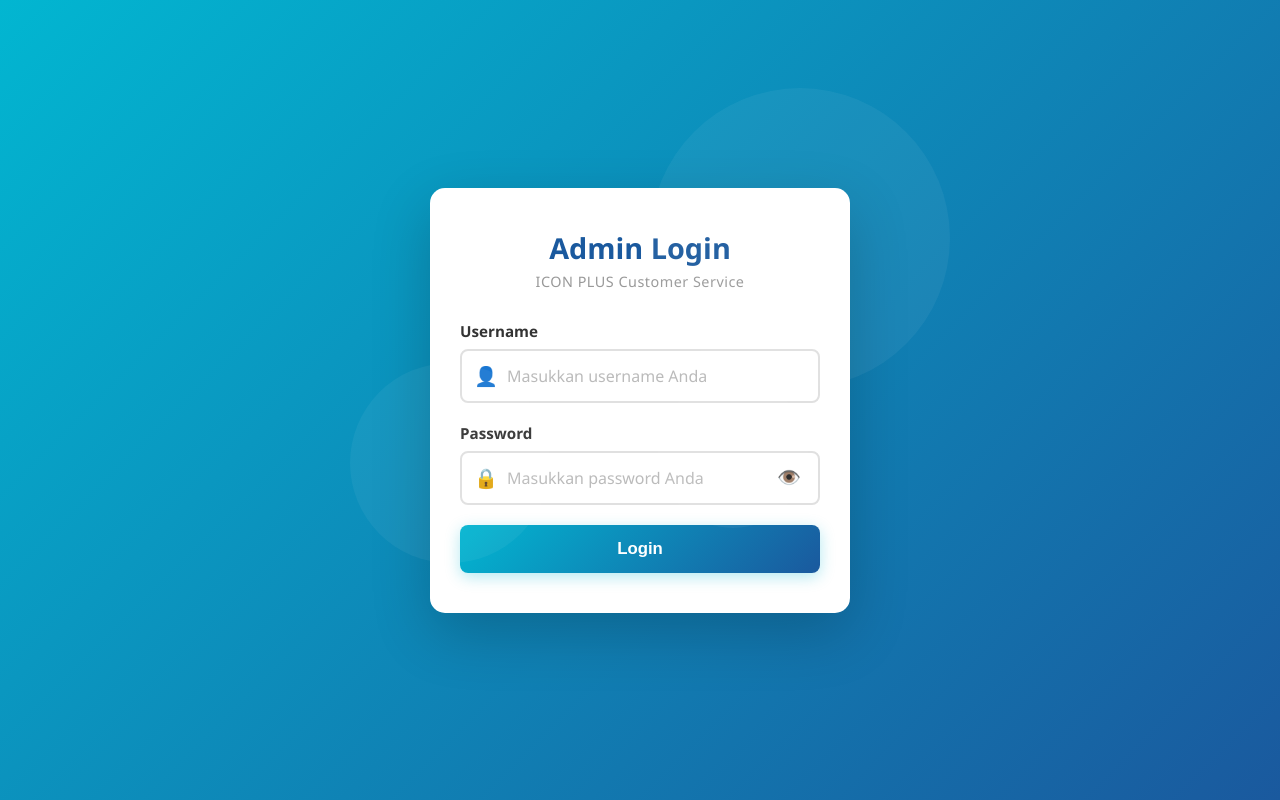
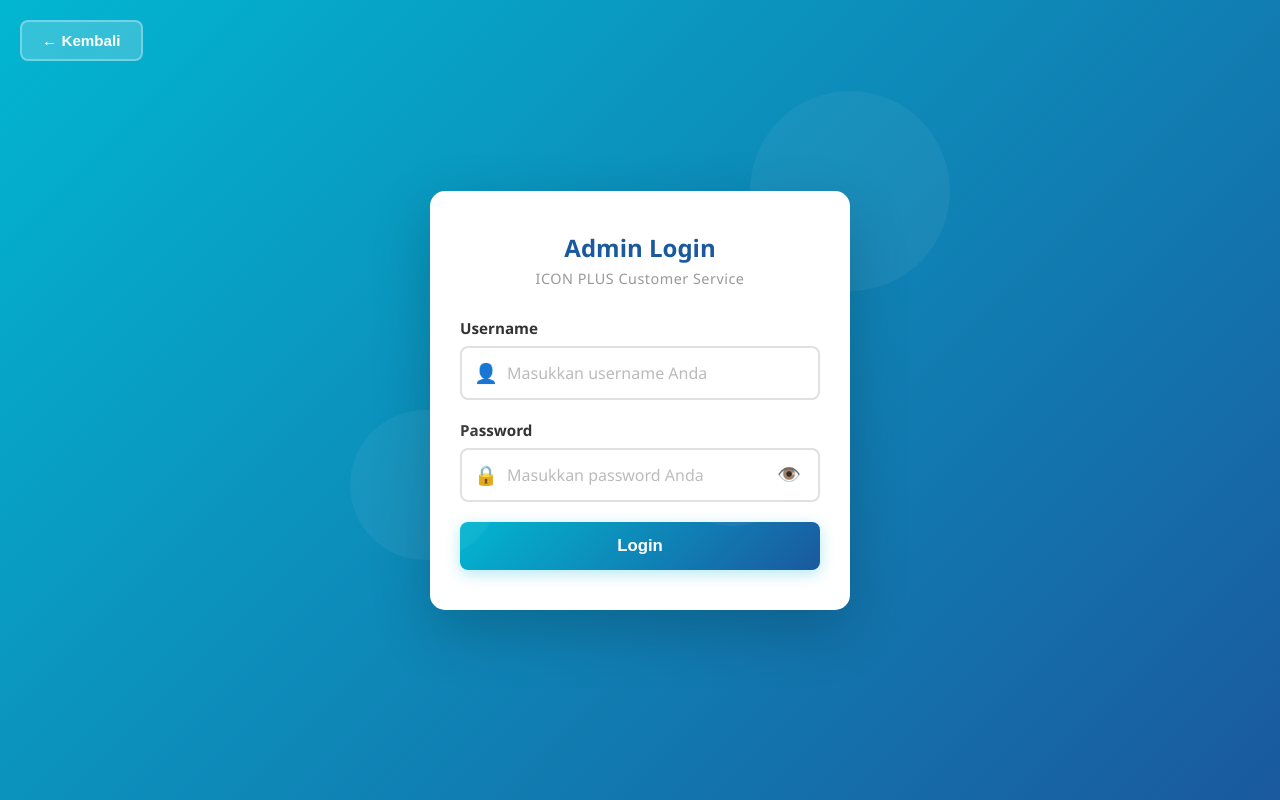
Before and after one commit to Weellyyy/ProjectMagangAntrianAPP, a React (Create React App) app in the folder frontend/: page /admin/login in a window 1280 px wide. Built offline with nearby package versions, Linux system fonts and the light colour scheme.

Commit message:
add back button

```diff
--- a/frontend/src/component/AdminLogin.js
+++ b/frontend/src/component/AdminLogin.js
@@ -62,6 +62,14 @@
 
   return (
     <div className="admin-login-page">
+      <button
+        className="back-to-home-btn"
+        onClick={() => navigate('/')}
+        title="Kembali ke halaman utama"
+      >
+        ← Kembali
+      </button>
+
       <div className="login-container">
         <div className="login-box">
           <div className="logo-section">
--- a/frontend/src/styles/globals.css
+++ b/frontend/src/styles/globals.css
@@ -854,12 +854,43 @@
   min-height: 100vh;
   background: linear-gradient(135deg, var(--primary) 0%, var(--secondary) 100%);
   display: flex;
+  flex-direction: column;
   justify-content: center;
   align-items: center;
   padding: 20px;
   position: relative;
   overflow: hidden;
   font-family: 'Segoe UI', 'Roboto', sans-serif;
+}
+
+/* Back to Home Button */
+.back-to-home-btn {
+  position: absolute;
+  top: 20px;
+  left: 20px;
+  background: rgba(255, 255, 255, 0.2);
+  color: var(--white);
+  border: 2px solid rgba(255, 255, 255, 0.3);
+  padding: 10px 20px;
+  border-radius: 8px;
+  font-size: 0.95rem;
+  font-weight: 600;
+  cursor: pointer;
+  transition: all 0.3s ease;
+  display: flex;
+  align-items: center;
+  gap: 8px;
+  z-index: 10;
+}
+
+.back-to-home-btn:hover {
+  background: rgba(255, 255, 255, 0.3);
+  border-color: rgba(255, 255, 255, 0.5);
+  transform: translateX(-2px);
+}
+
+.back-to-home-btn:active {
+  transform: translateX(0);
 }
 
 .login-container {
@@ -1789,6 +1820,12 @@
     padding: 30px 20px;
   }
 
+  .back-to-home-btn {
+    padding: 8px 16px;
+    font-size: 0.85rem;
+  }
+  }
+
   .logo-section h1 {
     font-size: 1.5rem;
   }
@@ -1817,7 +1854,7 @@
     width: 100%;
     text-align: right;
   }
-}
+
 
 @media (max-width: 480px) {
   .login-button {
```
